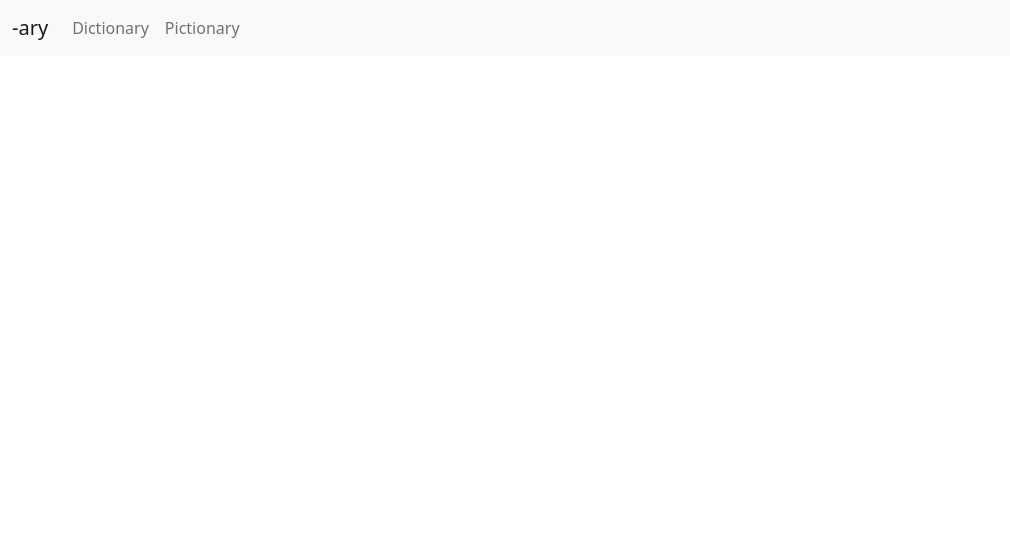
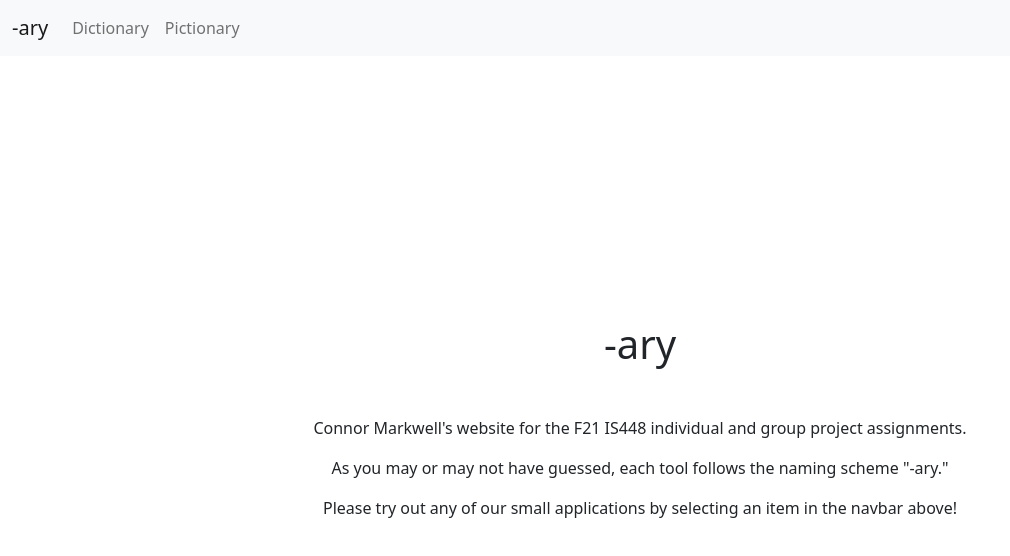
Before and after one commit to cmarkwell/is448-individual, a plain HTML site: page index.html in a window 1280 px wide. Shown: the whole page, without its empty margins (0-1010 px from the left). Drawn offline with Linux system fonts and the light colour scheme.

Commit message:
Add some explainer text to the index page, Remove 'Delete ALL Rows' button when last row is removed in Dictionary

```diff
--- a/index.html
+++ b/index.html
@@ -23,7 +23,11 @@
                 </div>
             </div>
         </nav>
-        <div class="container-fluid">
+        <div class="container-fluid main">
+            <h1>-ary</h1>
+            <p>Connor Markwell's website for the F21 IS448 individual and group project assignments.</p>
+            <p>As you may or may not have guessed, each tool follows the naming scheme "-ary."</p>
+            <p>Please try out any of our small applications by selecting an item in the navbar above!</p>
         </div>
     </body>
 </html>
--- a/static/css/index.css
+++ b/static/css/index.css
@@ -0,0 +1,18 @@
+html, body {
+    display: flex;
+    flex: 1 0 auto;
+    flex-direction: column;
+    height: 100vh;
+}
+
+.container-fluid.main {
+    align-items: center;
+    display: flex;
+    flex: 1 0 auto;
+    flex-direction: column;
+    justify-content: center;
+}
+
+h1 {
+    margin-bottom: 3rem;
+}
--- a/static/js/dictionary.js
+++ b/static/js/dictionary.js
@@ -75,6 +75,10 @@ const onRowDelete = classWord => {
         dictionary.splice(i, 1);
         localStorage.setItem('dictionary', JSON.stringify(dictionary));
     }
+    if (dictionary.length === 0) {
+        const wordList = document.querySelector('.list-group');
+        wordList.innerHTML = '';
+    }
     listingElement.remove();
 };
 
```
